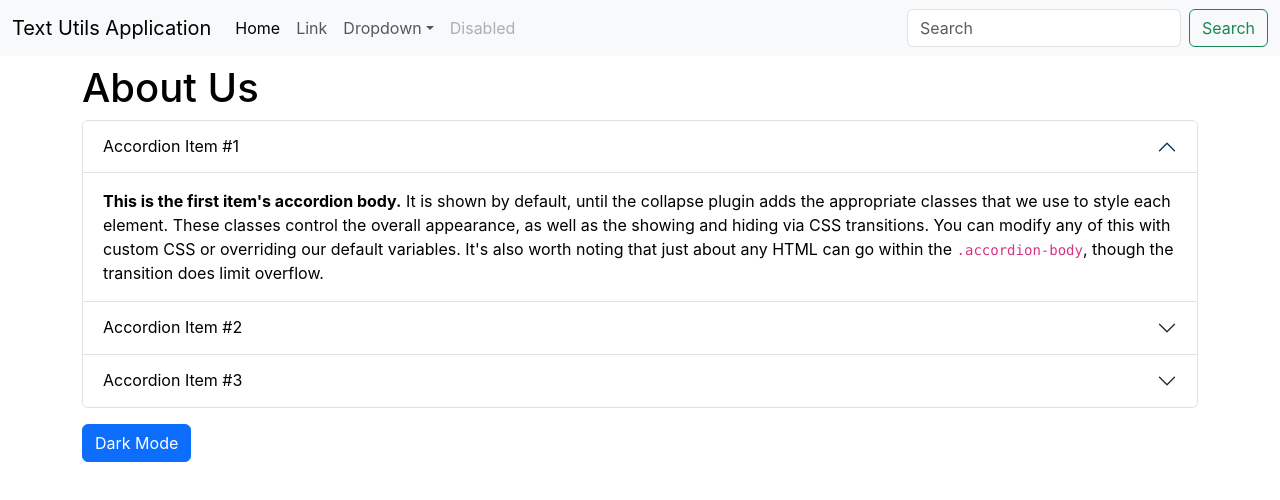
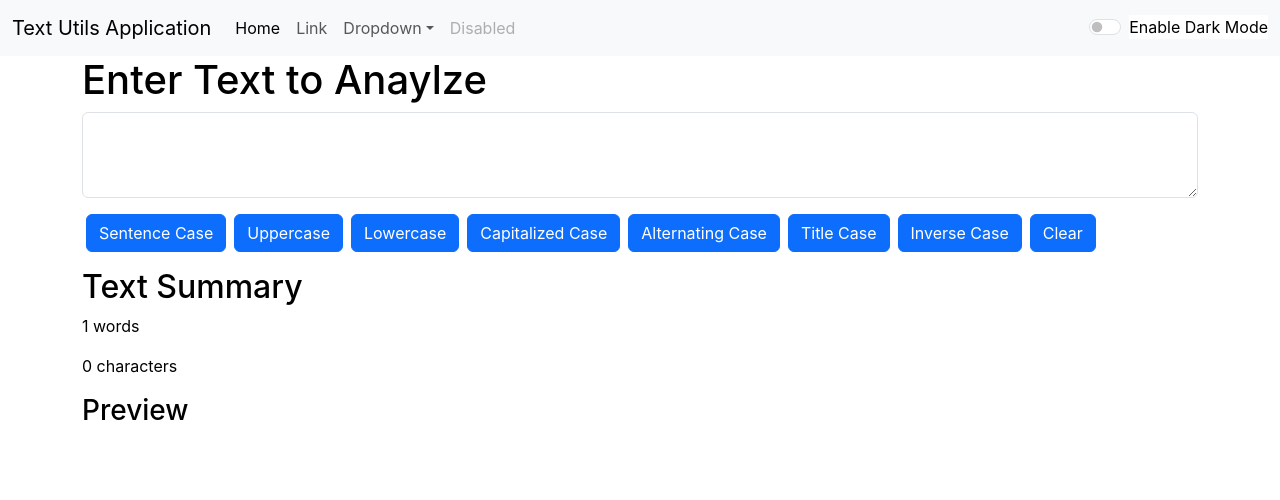
Before and after one commit to shariqalee6/textutils, a React (Create React App) app: page / in a window 1280 px wide. Shown: the top 500 px of the page. Built offline with nearby package versions, Linux system fonts and the light colour scheme.

Commit message:
Video 12 completed

```diff
--- a/src/App.js
+++ b/src/App.js
@@ -1,16 +1,41 @@
 // import logo from './logo.svg';
 // import './App.css';
 
-import About from "./components/About";
+// import About from "./components/About";
+import { useState } from "react";
 import Navbar from "./components/Navbar";
-// import TextForm from "./components/TextForm";
+import TextForm from "./components/TextForm";
 
 function App() {
+  let darkMode = {
+    color: 'white',
+    backgroundColor: '#042743'
+  }
+  let lightMode = {
+    color: 'black',
+    backgroundColor: 'white'
+  }
+  let [mode, setMode] = useState('light')
+  let [themeStyle, setThemeStyle] = useState(lightMode)
+
+  let toggleMode = () => {
+    if (mode === 'dark') {
+      document.body.style.backgroundColor = 'white'
+      setMode("light")
+      setThemeStyle(lightMode)
+    }
+    else {
+      document.body.style.backgroundColor = '#042743'
+      setMode("dark")
+      setThemeStyle(darkMode)
+    }
+  }
+  // i want to add a widget on navbar which have differnt colors and when i clock on relevent color it change the whole theme with same color ?
   return (
     <>
-      <Navbar title ="Text Utils Application"/>
-      {/* <TextForm heading="Enter Text to Anaylze" /> */}
-      <About />
+      <Navbar title="Text Utils Application" mode={mode} toggle={toggleMode} themeStyle={themeStyle} />
+      <TextForm heading="Enter Text to Anaylze" mode={mode} themeStyle={themeStyle} />
+      {/* <About /> */}
     </>
   );
 }
--- a/src/components/Navbar.js
+++ b/src/components/Navbar.js
@@ -3,7 +3,7 @@ import PropTypes from 'prop-types'
 
 function Navbar(props) {
   return (
-    <nav className="navbar navbar-expand-lg bg-body-tertiary">
+    <nav className={`navbar navbar-expand-lg navbar-${props.mode} bg-${props.mode}`}>
       <div className="container-fluid">
         <a className="navbar-brand" href="/">{props.title}</a>
         <button className="navbar-toggler" type="button" data-bs-toggle="collapse" data-bs-target="#navbarSupportedContent" aria-controls="navbarSupportedContent" aria-expanded="false" aria-label="Toggle navigation">
@@ -32,10 +32,15 @@ function Navbar(props) {
               <a href="/" className="nav-link disabled" aria-disabled="true">Disabled</a>
             </li>
           </ul>
+          <div className="form-check form-switch">
+            <input className="form-check-input" type="checkbox" role="switch" id="flexSwitchCheckDefault" onChange={props.toggle}/>
+            <label className="form-check-label" style={props.themeStyle} htmlFor="flexSwitchCheckDefault">Enable Dark Mode</label>
+          </div>
+          {/*
           <form className="d-flex" role="search">
             <input className="form-control me-2" type="search" placeholder="Search" aria-label="Search" />
             <button className="btn btn-outline-success" type="submit">Search</button>
-          </form>
+          </form> */}
         </div>
       </div>
     </nav>
@@ -47,6 +52,6 @@ Navbar.propTypes = {
 }
 
 Navbar.defaultProps = {
-  title : "Text Utils"
+  title: "Text Utils"
 }
 export default Navbar
--- a/src/components/TextForm.js
+++ b/src/components/TextForm.js
@@ -56,11 +56,11 @@ function TextForm(props) {
     }
 
     return (
-        <>
+        <div style={props.themeStyle}>
             <div className='container'>
                 <div className="mb-3">
                     <h1>{props.heading}</h1>
-                    <textarea className="form-control" value={text} onChange={handleOnChange} id="exampleFormControlTextarea1" rows={3} />
+                    <textarea className="form-control" style={{ color: props.mode === 'dark' ? 'white' : 'black', backgroundColor: props.mode === 'dark' ? 'grey' : 'white' }} value={text} onChange={handleOnChange} id="exampleFormControlTextarea1" rows={3} />
                 </div>
                 <button className="btn btn-primary mx-1" type='button' onClick={handleSentClick}>Sentence Case</button>
                 <button className="btn btn-primary mx-1" type='button' onClick={handleUpClick}>Uppercase</button>
@@ -78,7 +78,7 @@ function TextForm(props) {
                 <h3>Preview</h3>
                 <p>{text}</p>
             </div>
-        </>
+        </div>
     )
 }
 
```
